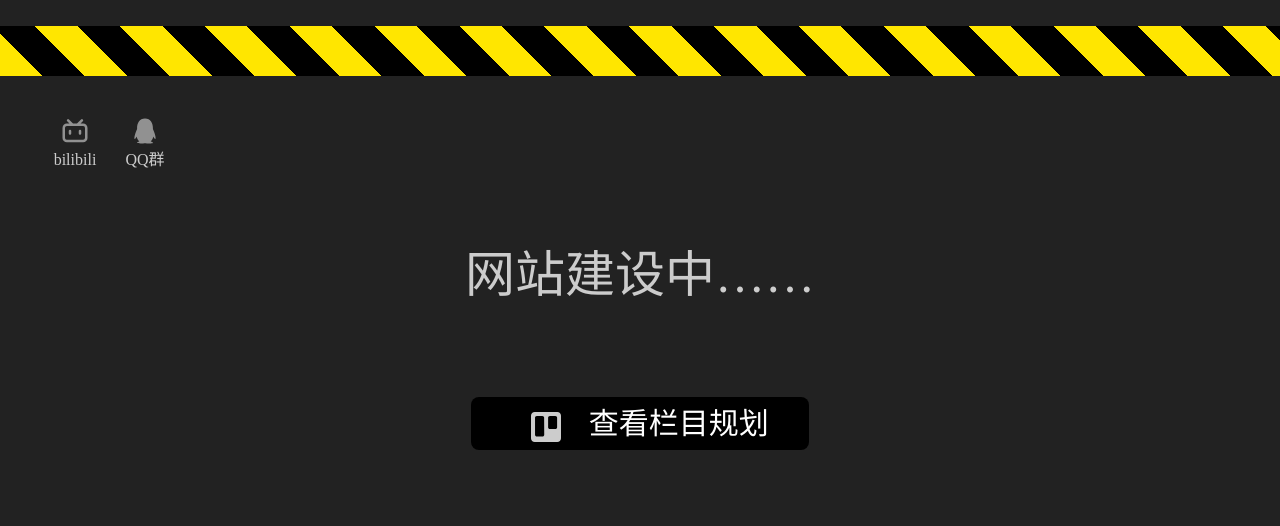
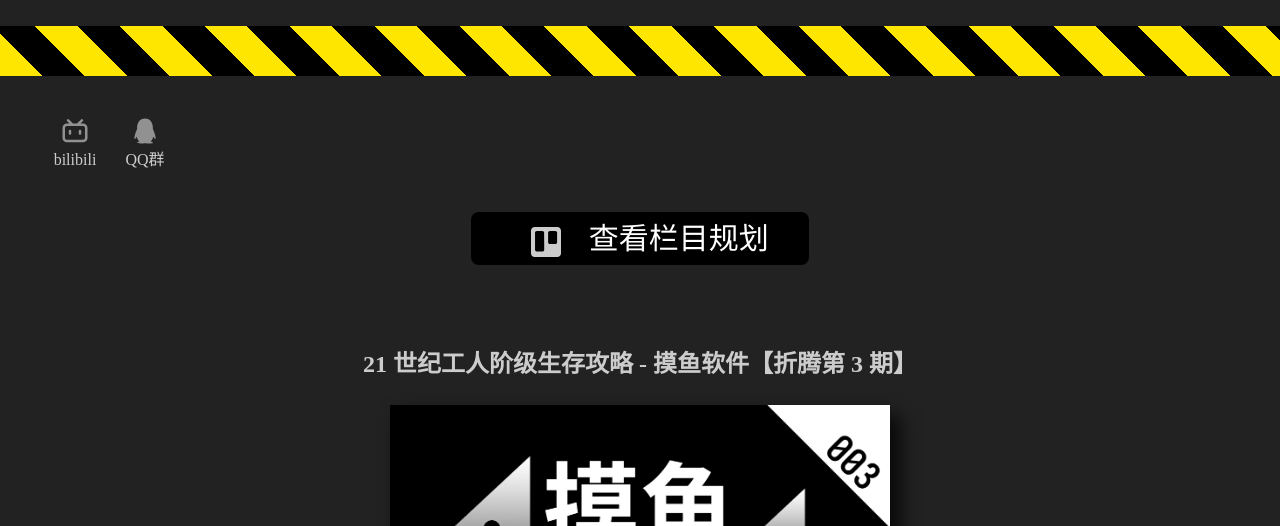
Before and after one commit to c1921/ZheTeng, a plain HTML site: page index.html in a window 1280 px wide. Shown: the part 231-757 px from the top of the page. Drawn offline with Linux system fonts and the light colour scheme.

Commit message:
2022-12-15 23:43:08

```diff
--- a/index.html
+++ b/index.html
@@ -40,9 +40,9 @@
 	</div>
 
 
-	<div class="a">
+	<!--<div class="a">
 		网站建设中……
-	</div>
+	</div>-->
 
 	<div class="button">
 		<a href="https://trello.com/b/pOHiX7Fj/%E6%8A%98%E8%85%BE" class="button-trello" target="_blank"><img src="img/svg/trello.svg" class="icon"> 查看栏目规划</a>
```
